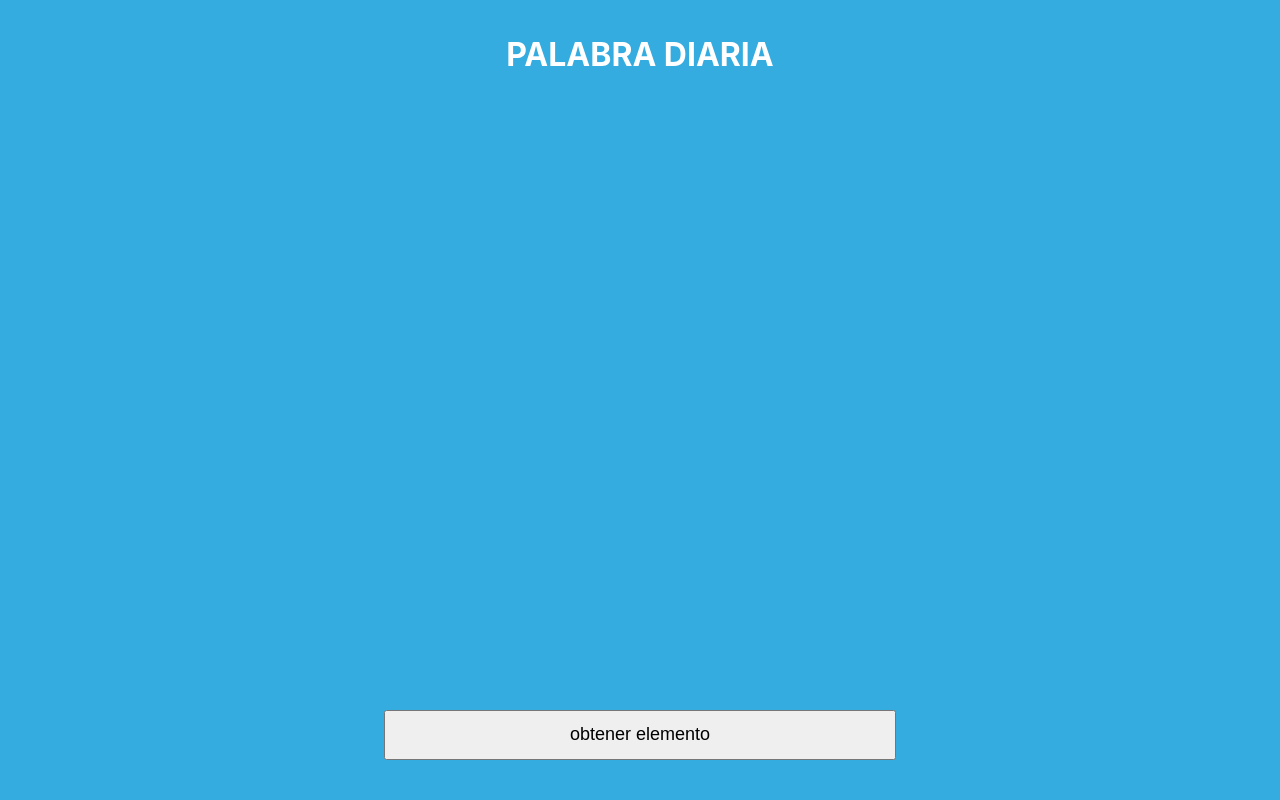
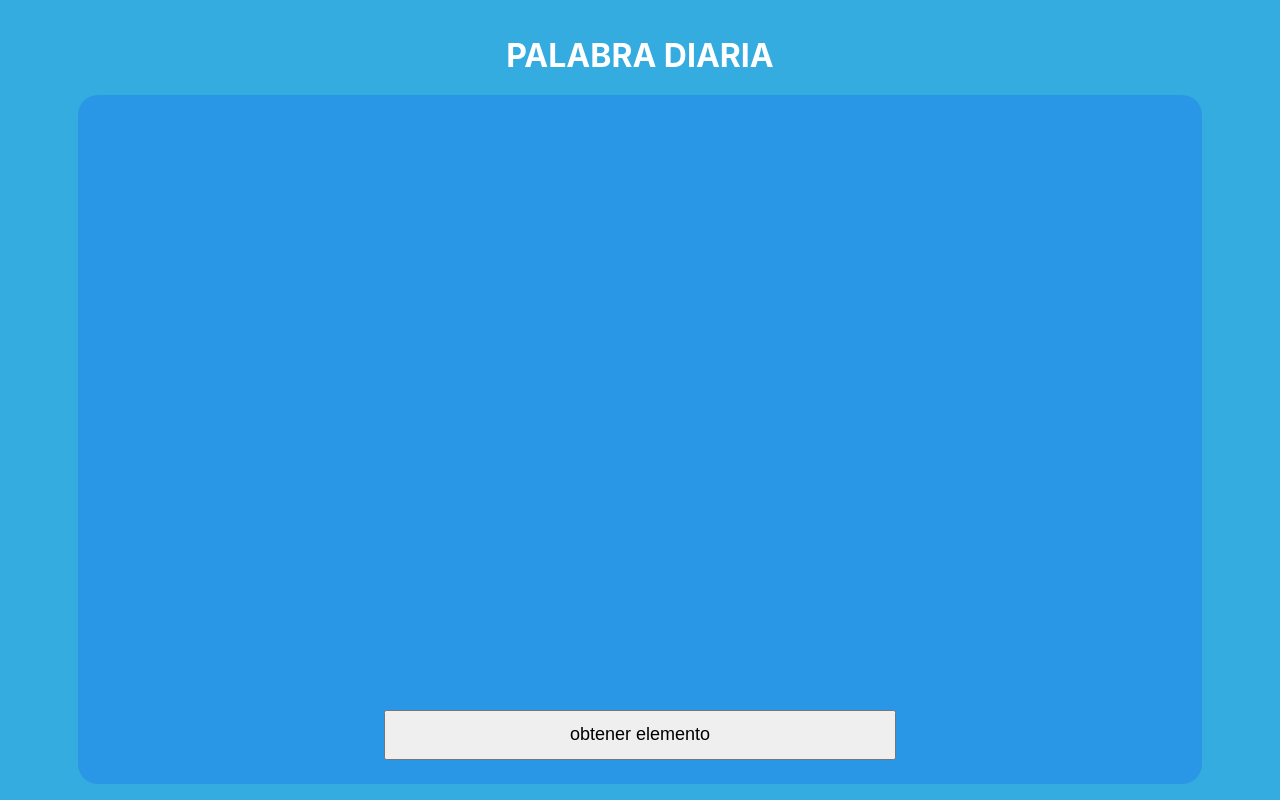
Before and after one commit to kevinok124/palabra-diaria, a React (Create React App) app in the folder frontend/: page / in a window 1280 px wide. Built offline with nearby package versions, Linux system fonts and the light colour scheme; no server answers.

Commit message:
contenedor button color celeste con borde radius

```diff
--- a/frontend/src/index.css
+++ b/frontend/src/index.css
@@ -13,6 +13,7 @@ body {
   display: flex;
   align-items: center;
   justify-content: center;
+
 
 
 
@@ -33,18 +34,18 @@ body {
   width: 100vw;
   height: 100vh;
   background: #34ace0;
-
-
   display: flex;
   align-items: center;
   justify-content: center;
   padding: 1em;
   flex-direction: column;
+  position: relative;
 
 }
 
 .title {
   color: white;
+  margin: 20px;
 
 }
 
@@ -57,12 +58,13 @@ body {
   justify-content: center;
   flex-direction: column;
   text-align: center;
-  position: relative;
+  background: rgba(0, 64, 255, 0.201);
+  border-radius: 20px;
 }
 
 button {
 
-  position: fixed;
+  position: absolute;
   bottom: 5%;
   right: 30%;
   left: 30%;
```
